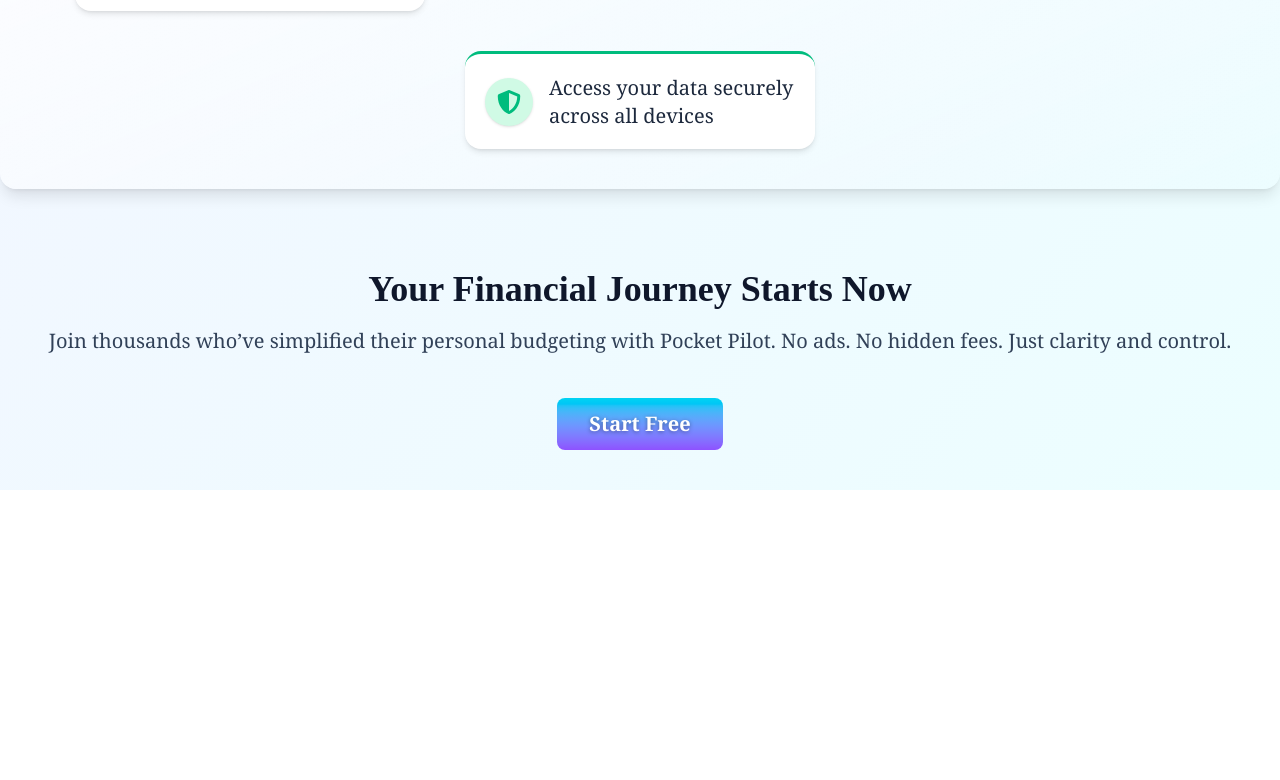
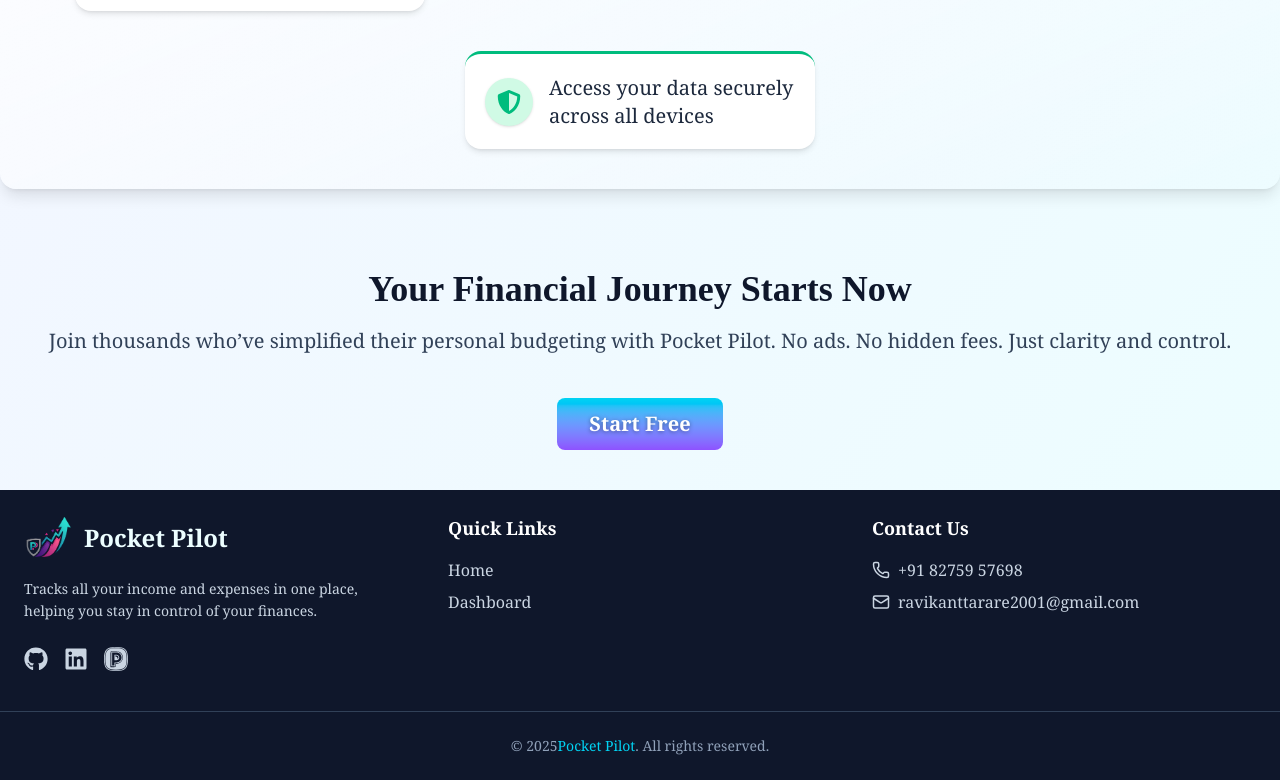
Before and after one commit to ravikanttarare95/pocket-pilot, a React (Vite) app in the folder client/: page / in a window 1280 px wide. Shown: the part 1037-1817 px from the top of the page. Before the commit the page ends 1527 px from the top, so only its background shows below. Built offline with nearby package versions, Linux system fonts and the light colour scheme; a web font is replaced by a local one.

Commit message:
Footer  Added

```diff
--- /dev/null
+++ b/client/src/components/Footer.jsx
@@ -0,0 +1,86 @@
+import React from "react";
+import BrandLogo from "./BrandLogo.jsx";
+import { Link } from "react-router";
+import {
+  SOCIAL_ICONS,
+  QUICK_LINKS,
+  CONTACT_INFO,
+} from "./../configs/footerConfigs.js";
+
+function Footer() {
+  return (
+    <footer className="bg-slate-900 text-white py-6">
+      <div className="container mx-auto px-6 grid grid-cols-1 sm:grid-cols-2 lg:grid-cols-3 gap-10">
+        <div className="flex flex-col items-start space-y-4">
+          <BrandLogo />
+
+          <p className="text-slate-300 text-sm leading-relaxed max-w-sm">
+            Tracks all your income and expenses in one place, helping you stay
+            in control of your finances.
+          </p>
+
+          <div className="flex items-center gap-4 mt-2">
+            {SOCIAL_ICONS.map(({ icon: Icon, goTo }) => {
+              return (
+                <a
+                  key={goTo}
+                  href={goTo}
+                  target="_blank"
+                  rel="noopener noreferrer"
+                  className="text-slate-300 hover:text-cyan-400 transition-colors duration-200 text-2xl"
+                >
+                  <Icon />
+                </a>
+              );
+            })}
+          </div>
+        </div>
+
+        <div>
+          <h2 className="text-lg font-semibold mb-4">Quick Links</h2>
+          <ul className="space-y-2 text-slate-300">
+            {QUICK_LINKS.map(({ name, goTo }) => {
+              return (
+                <li key={name}>
+                  <Link
+                    to={goTo}
+                    className="hover:text-cyan-400 transition-colors duration-200"
+                  >
+                    {name}
+                  </Link>
+                </li>
+              );
+            })}
+          </ul>
+        </div>
+
+        {/* Contact Info */}
+        <div>
+          <h2 className="text-lg font-semibold mb-4">Contact Us</h2>
+          <ul className="space-y-2 text-slate-300">
+            {CONTACT_INFO.map(({ title, goTo, icon: Icon }) => {
+              return (
+                <li key={title}>
+                  <a
+                    href={goTo}
+                    className="flex items-center gap-2 hover:text-cyan-400 transition-colors duration-200"
+                  >
+                    <Icon size={18} /> {title}
+                  </a>
+                </li>
+              );
+            })}
+          </ul>
+        </div>
+      </div>
+
+      <div className="border-t border-slate-700 mt-10 pt-6 text-center text-sm text-slate-400">
+        &copy; {new Date().getFullYear()}
+        <span className="text-cyan-400">Pocket Pilot</span>. All rights
+        reserved.
+      </div>
+    </footer>
+  );
+}
+
+export default Footer;
--- a/client/src/components/GreetingBar.jsx
+++ b/client/src/components/GreetingBar.jsx
@@ -14,7 +14,7 @@ function GreetingBar({ greetingBarTitle }) {
     textColor = "text-slate-50";
   } else if (hour < 12) {
     greet = "Good Morning 🌻";
-    bgColor = "bg-gradient-to-r from-teal-400 to-teal-500";
+    bgColor = "bg-gradient-to-r from-cyan-400 to-cyan-500";
     textColor = "text-slate-900";
   } else if (hour < 17) {
     greet = "Good Afternoon 🌤️";
--- a/client/src/components/Sidebar.jsx
+++ b/client/src/components/Sidebar.jsx
@@ -15,11 +15,11 @@ function Sidebar() {
   }, []);
   return (
     <aside
-      className={`${isClose ? "w-fit" : "w-64"} ${
+      className={`${isClose ? "min-w-11.5 sm:min-w-16" : " w-64"} ${
         !isClose && "max-sm:fixed max-sm:left-0 max-sm:h-full"
       } bg-slate-800 text-white p-0.5 sm:p-3 transition-all duration-300 z-45`}
     >
-      <div className="sticky top-21">
+      <div className="fixed top-21">
         <ul className="space-y-2">
           {SIDEBAR_LINKS.map((linkObj) => {
             const { title, icon: Icon, path } = linkObj;
--- /dev/null
+++ b/client/src/configs/footerConfigs.js
@@ -0,0 +1,44 @@
+import { Phone, Mail } from "lucide-react";
+import { SiPeerlist } from "react-icons/si";
+import { FaLinkedin, FaGithub } from "react-icons/fa";
+
+const SOCIAL_ICONS = [
+  {
+    icon: FaGithub,
+    goTo: "https://github.com/ravikanttarare95/pocket-pilot.git",
+  },
+  {
+    icon: FaLinkedin,
+    goTo: "https://www.linkedin.com/in/ravikant-tarare-7843b31b0",
+  },
+  {
+    icon: SiPeerlist,
+    goTo: "https://peerlist.io/ravikanttarare",
+  },
+];
+
+const QUICK_LINKS = [
+  {
+    name: "Home",
+    goTo: "/",
+  },
+  {
+    name: "Dashboard",
+    goTo: "/dashboard",
+  },
+];
+
+const CONTACT_INFO = [
+  {
+    title: "+91 82759 57698",
+    goTo: "tel:8275957698",
+    icon: Phone,
+  },
+  {
+    title: "ravikanttarare2001@gmail.com",
+    goTo: "mailto:ravikanttarare2001@gmail.com",
+    icon: Mail,
+  },
+];
+
+export { SOCIAL_ICONS, QUICK_LINKS, CONTACT_INFO };
--- a/client/src/context/BudgetsContext.jsx
+++ b/client/src/context/BudgetsContext.jsx
@@ -1,5 +1,6 @@
 import React, { createContext, useState, useEffect } from "react";
 import axios from "axios";
+import toast from "react-hot-toast";
 
 const BudgetsContext = createContext();
 
@@ -55,7 +56,8 @@ function BudgetsProvider({ children }) {
       );
 
       if (response) {
-        setBudgets(newBudgets);
+        setBudgets(response?.data?.data?.budgets);
+        toast.success(response?.data?.message);
       }
     } catch (error) {
       setError(error.response?.data?.message || "Error saving budgets");
--- a/client/src/views/App.jsx
+++ b/client/src/views/App.jsx
@@ -7,6 +7,7 @@ import FeaturesCard from "../components/FeaturesCard";
 import Button from "../components/Button";
 import Navbar from "./../components/Navbar";
 import { getloggedInUser } from "./../utils";
+import Footer from "./../components/Footer";
 
 function App() {
   const [user, setUser] = useState(getloggedInUser() || null);
@@ -119,6 +120,7 @@ function App() {
           />
         </div>
       </section>
+      <Footer />
     </div>
   );
 }
--- a/client/src/views/Budgets.jsx
+++ b/client/src/views/Budgets.jsx
@@ -30,7 +30,7 @@ function Budgets() {
     <div className="min-h-screen bg-gradient-to-br from-slate-50 to-slate-100">
       <GreetingBar greetingBarTitle="Monthly Budget" />
 
-      <main className="px-4 py-8 sm:px-8 lg:px-12">
+      <main className="px-2 py-8 sm:px-8 lg:px-12">
         <h2 className="text-3xl font-bold mb-8 text-slate-800 text-center">
           Track Your Monthly Budget
         </h2>
@@ -54,8 +54,8 @@ function Budgets() {
             <div
               className={`h-3 transition-all duration-700 ${
                 currMonthTotalExpense > budgets
-                  ? "bg-gradient-to-r from-red-400 to-red-600"
-                  : "bg-gradient-to-r from-green-400 to-emerald-600"
+                  ? "bg-gradient-to-r from-rose-400 to-rose-600"
+                  : "bg-gradient-to-r from-emerald-400 to-emerald-600"
               }`}
               style={{ width: `${percent}%` }}
             ></div>
@@ -74,7 +74,7 @@ function Budgets() {
 
           <p
             className={`mt-3 text-center font-medium ${
-              remaining >= 0 ? "text-green-600" : "text-red-600"
+              remaining >= 0 ? "text-emerald-500" : "text-red-600"
             }`}
           >
             {remaining >= 0 ? "Remaining" : "Overspent"} ₹
--- a/client/src/views/Dashboard.jsx
+++ b/client/src/views/Dashboard.jsx
@@ -3,6 +3,7 @@ import { useNavigate, Outlet } from "react-router";
 import Navbar from "./../components/Navbar.jsx";
 import { getloggedInUser } from "./../utils.js";
 import Sidebar from "./../components/Sidebar.jsx";
+import Footer from "./../components/Footer.jsx";
 
 function Dashboard() {
   const navigate = useNavigate();
@@ -21,6 +22,7 @@ function Dashboard() {
           <Outlet />
         </main>
       </div>
+      <Footer/>
     </div>
   );
 }
--- a/client/src/views/Overview.jsx
+++ b/client/src/views/Overview.jsx
@@ -41,10 +41,28 @@ function Overview() {
       {
         label: "Monthly Transactions",
         data: [currMonthTotalIncome, currMonthTotalExpense],
-        backgroundColor: ["#22c55e", "#ef4444"],
+        backgroundColor: ["#10B981", "#F43F5E"],
         borderWidth: 1,
       },
     ],
+  };
+
+  const chartOptions = {
+    plugins: {
+      legend: {
+        display: true,
+        position: "top",
+        labels: {
+          color: "#334155",
+          font: { size: 13, weight: "500" },
+          boxWidth: 12,
+        },
+      },
+      tooltip: { enabled: true },
+    },
+    cutout: "70%",
+    responsive: true,
+    maintainAspectRatio: false,
   };
 
   /* ===== Error State ===== */
@@ -84,26 +102,8 @@ function Overview() {
             </article>
 
             <div className="flex flex-col justify-center items-center w-32 h-32 sm:w-40 sm:h-40 md:w-48 md:h-48">
-              <Doughnut
-                data={chartData}
-                options={{
-                  plugins: {
-                    legend: {
-                      display: true,
-                      position: "top",
-                      labels: {
-                        color: "#334155",
-                        font: { size: 13, weight: "500" },
-                        boxWidth: 12,
-                      },
-                    },
-                    tooltip: { enabled: true },
-                  },
-                  cutout: "70%",
-                  responsive: true,
-                  maintainAspectRatio: false,
-                }}
-              />
+              <Doughnut data={chartData} options={chartOptions} />
+
               <p className="text-xs text-slate-500 mt-1">
                 {new Date().toLocaleString("default", {
                   month: "long",
```
Also changed, not shown: client/src/views/Charts.jsx (+4 -5 lines), 1 other file (tests, documents, lock files or other folders).
